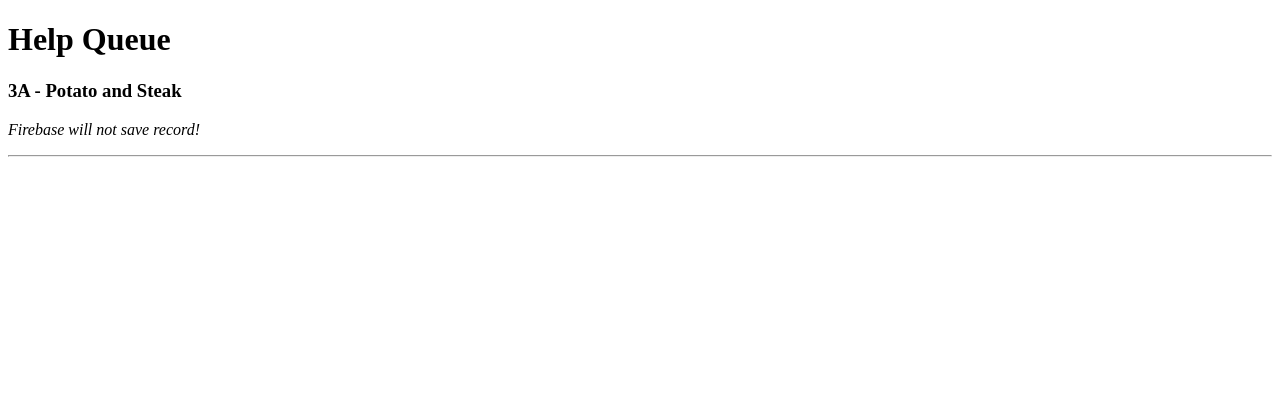
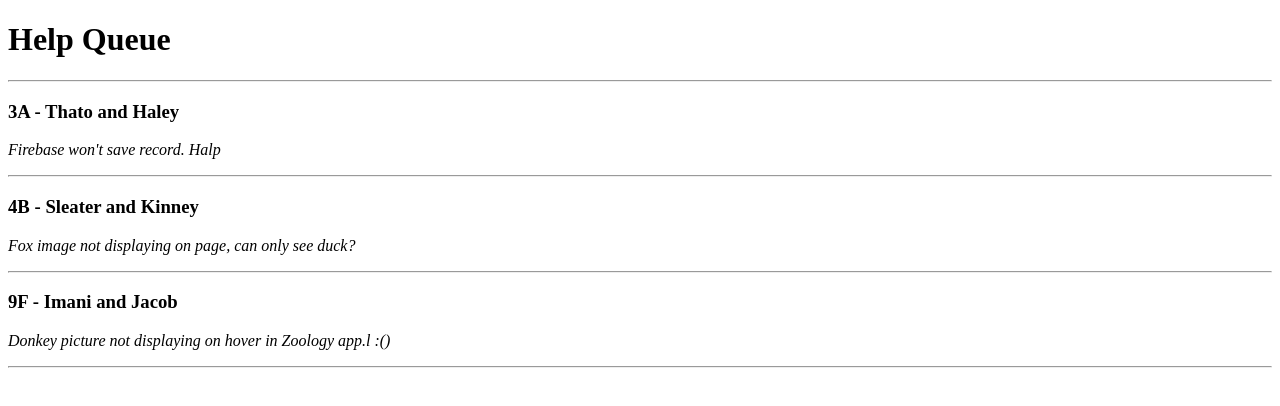
Before and after one commit to jftubridy/reactHelpQueue, a React app: page / in a window 1280 px wide. Shown: the top 406 px of the page. Built offline with nearby package versions, Linux system fonts and the light colour scheme.

Commit message:
add rule to check for key and using an index

```diff
--- a/src/components/TicketList.jsx
+++ b/src/components/TicketList.jsx
@@ -1,12 +1,37 @@
 import React from 'react';
 import Ticket from './Ticket';
 
+var masterTicketList = [
+  {
+    names: 'Thato and Haley',
+    location: '3A',
+    issue: 'Firebase won\'t save record. Halp'
+  },
+  {
+    names: 'Sleater and Kinney',
+    location: '4B',
+    issue: 'Fox image not displaying on page, can only see duck?'
+  },
+  {
+    names: 'Imani and Jacob',
+    location: '9F',
+    issue: 'Donkey picture not displaying on hover in Zoology app.l :()'
+  }
+
+];
+
+
 function TicketList(){
   return (
-    <Ticket
-      location="3A"
-      names="Potato and Steak"
-      issue="Firebase will not save record!"/>
+    <div>
+      <hr/>
+      {masterTicketList.map((ticket, index) =>
+        <Ticket names={ticket.names}
+          location={ticket.location}
+          issue={ticket.issue}
+          key={index}/>
+      )}
+    </div>
   );
 }
 
```
Also changed, not shown: .eslintrc.json.
